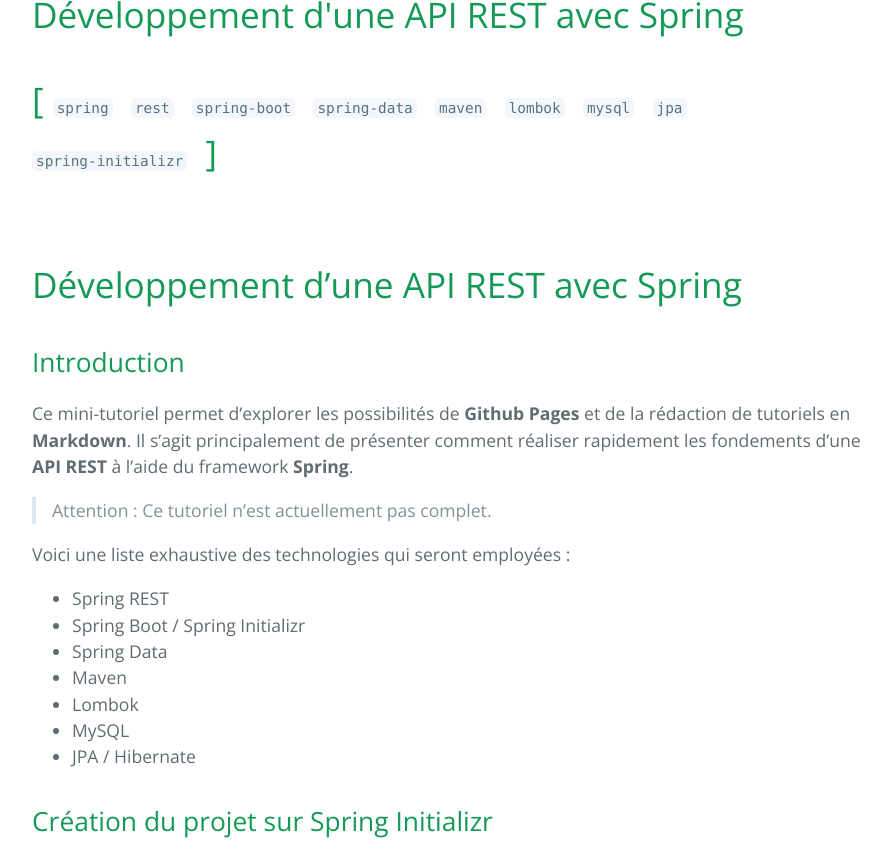
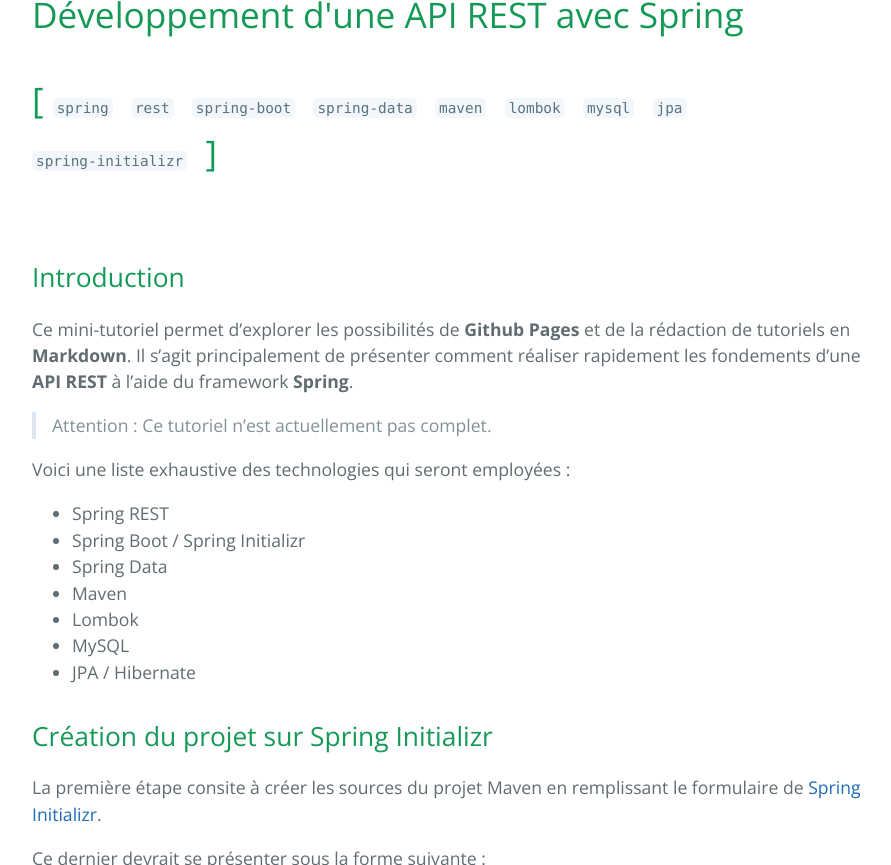
Before and after one commit to NicolasDesnoust/tutoriels-markdown, a Jekyll site: the page built from tutoriels/spring/dev-api-rest-avec-spring.md, in a window 1280 px wide and 900 px high, scrolled down 458 px, cut to the strip 0-865 px from the top of the window. Shown: the whole strip, without its empty margins (192-1083 px from the left). Built offline with Jekyll 4.4.1, drawn with Linux system fonts in a browser that asks for light colours; the repository's description, which GitHub fills in, is left out.

Commit message:
Update dev-api-rest-avec-spring.md

```diff
--- a/tutoriels/spring/dev-api-rest-avec-spring.md
+++ b/tutoriels/spring/dev-api-rest-avec-spring.md
@@ -4,8 +4,6 @@
 category: spring
 tags: [spring, rest, spring-boot, spring-data, maven, lombok, mysql, jpa, spring-initializr]
 ---
-
-# Développement d'une API REST avec Spring
 
 ## Introduction
 Ce mini-tutoriel permet d'explorer les possibilités de **Github Pages** et de la rédaction de tutoriels en **Markdown**.
```
